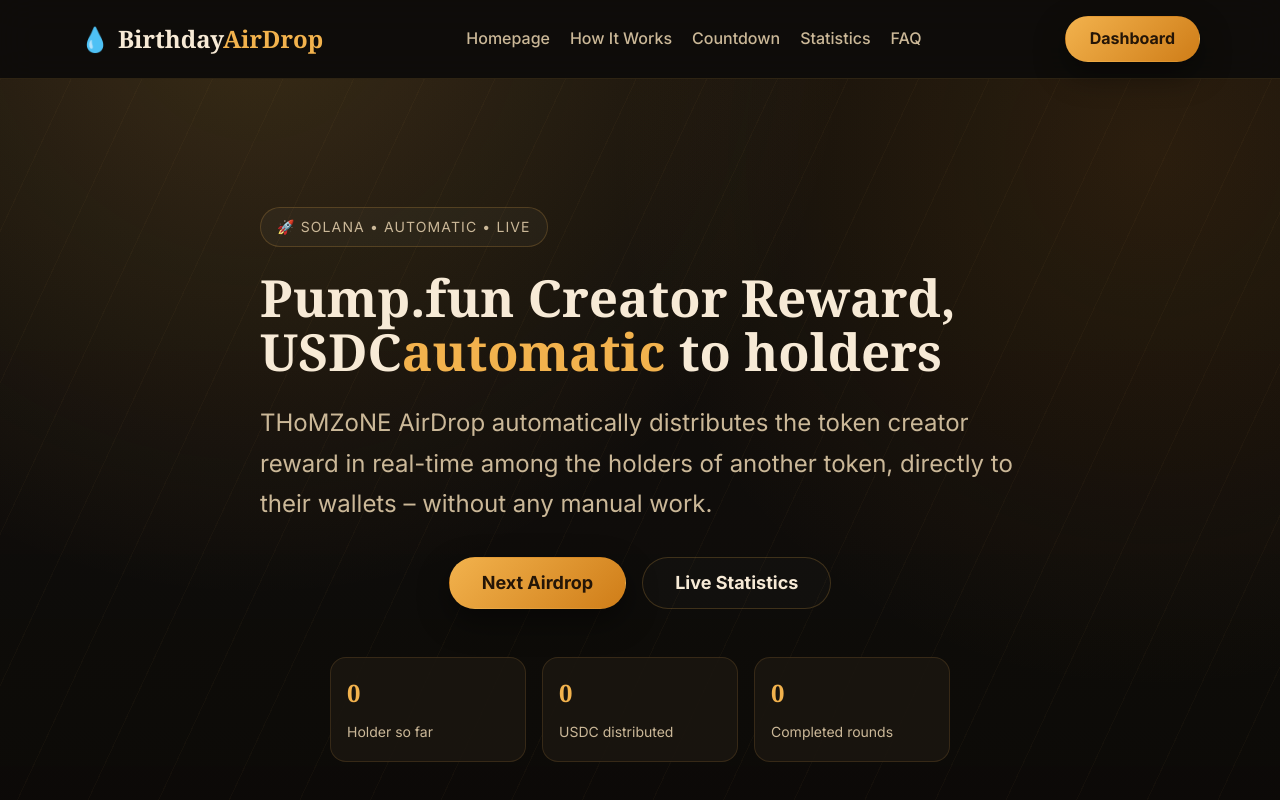
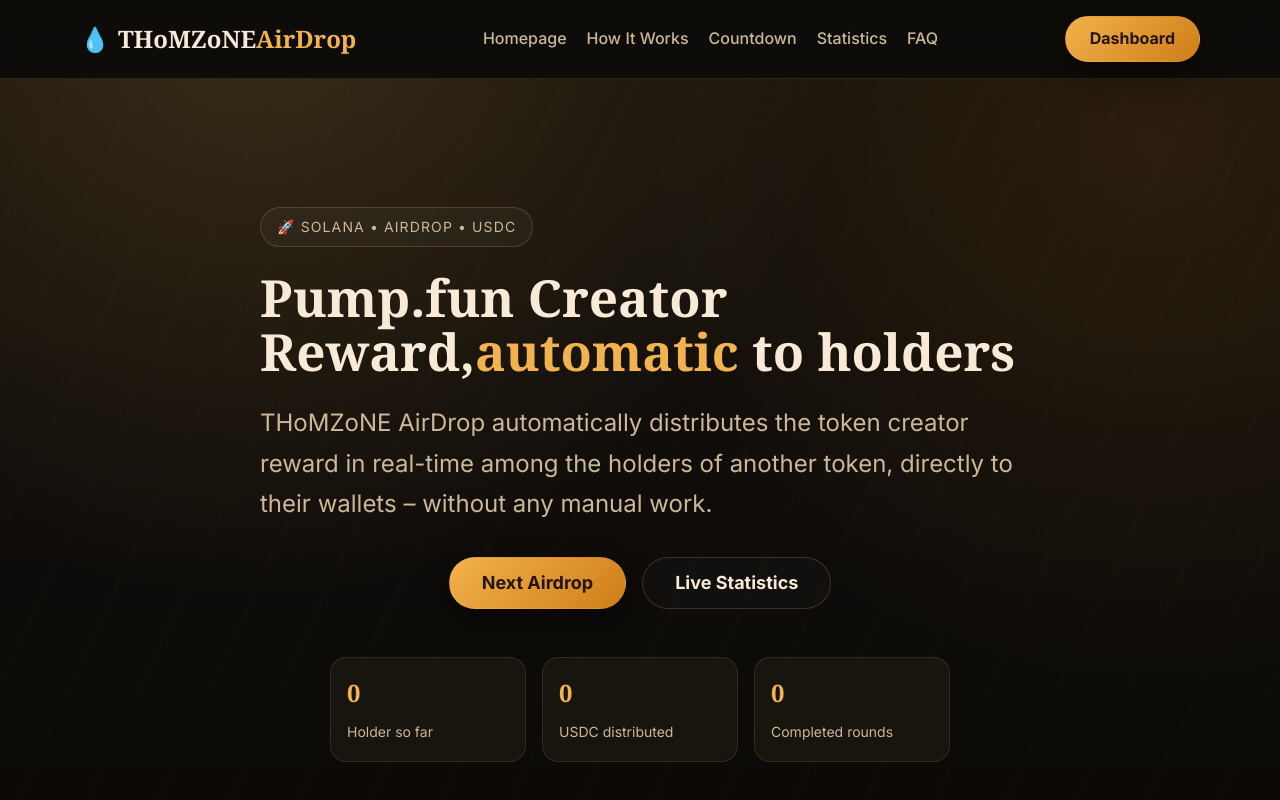
Before and after one commit to THoM-ZoNE/THoMZoNE_AirDrop, a plain HTML site: page index.html in a window 1280 px wide. Shown: the top 800 px of the page. Drawn offline with Linux system fonts and the light colour scheme; no server answers.

Commit message:
Refactor ecosystem configuration: remove old file and add new configuration for tzairdrop services; update branding in index.html

```diff
--- a/index.html
+++ b/index.html
@@ -3,8 +3,8 @@
 <head>
   <meta charset="UTF-8">
   <meta name="viewport" content="width=device-width, initial-scale=1.0">
-  <title>BirthdayAirDrop | Automatic USDC Airdrop</title>
-  <meta name="description" content="BirthdayAirDrop - Automatic USDC airdrop system for pump.fun token creator reward distribution among holders.">
+  <title>THoMZoNE AirDrop | Automatic USDC Airdrop</title>
+  <meta name="description" content="THoMZoNE AirDrop - Automatic USDC airdrop system for pump.fun token creator reward distribution among holders.">
   <link rel="preconnect" href="https://fonts.googleapis.com">
   <link href="https://fonts.googleapis.com/css2?family=Orbitron:wght@500;700;900&family=Inter:wght@300;400;500;600;700&display=swap" rel="stylesheet">
   <link rel="stylesheet" href="css/reset.css">
@@ -22,7 +22,7 @@
     <div class="container header-inner">
       <a href="#hero" class="logo">
         <span class="logo-icon">💧</span>
-        <span class="logo-text">Birthday<span class="accent">AirDrop</span></span>
+        <span class="logo-text">THoMZoNE<span class="accent">AirDrop</span></span>
       </a>
       <nav class="main-nav" id="mainNav">
         <a href="#hero">Homepage</a>
@@ -43,9 +43,9 @@
     <div class="hero-bg" id="heroBg"></div>
     <div class="hero-overlay"></div>
     <div class="container hero-content">
-      <span class="badge">🚀 Solana • Automatic • Live</span>
+      <span class="badge">🚀 Solana • Airdrop • USDC</span>
       <h1 class="hero-title">
-        Pump.fun Creator Reward, USDC<span class="accent">automatic</span> to holders
+        Pump.fun Creator Reward,<span class="accent">automatic</span> to holders
       </h1>
       <p class="hero-subtitle">
         THoMZoNE AirDrop automatically distributes the token creator reward in real-time among the holders of another token,
@@ -57,7 +57,7 @@
       </div>
       <div class="hero-stats-mini">
         <div><strong id="miniHolders">0</strong><span>Holder so far</span></div>
-        <div><strong id="miniUSDC">0</strong><span>USDC distributed</span></div>
+        <div><strong id="miniReward">0</strong><span>USDC distributed</span></div>
         <div><strong id="miniRounds">0</strong><span>Completed rounds</span></div>
       </div>
     </div>
@@ -130,7 +130,7 @@
         </div>
         <div class="stat-card">
           <span class="stat-icon">◎</span>
-          <span class="stat-value" id="statUSDC">0.00</span>
+          <span class="stat-value" id="statReward">0.00</span>
           <span class="stat-label">Total Distributed USDC</span>
         </div>
         <div class="stat-card">
@@ -210,7 +210,7 @@
     <div class="container footer-inner">
       <div class="footer-brand">
         <span class="logo-icon">💧</span>
-        <span class="logo-text">Birthday<span class="accent">AirDrop</span></span>
+        <span class="logo-text">THoMZoNE<span class="accent">AirDrop</span></span>
         <p>Automated USDC airdrop system based on pump.fun creator reward.</p>
       </div>
       <div class="footer-links">
```
Also changed, not shown: backend/tzairdrop.config.cjs (renamed from backend/ecosystem.config.cjs).
